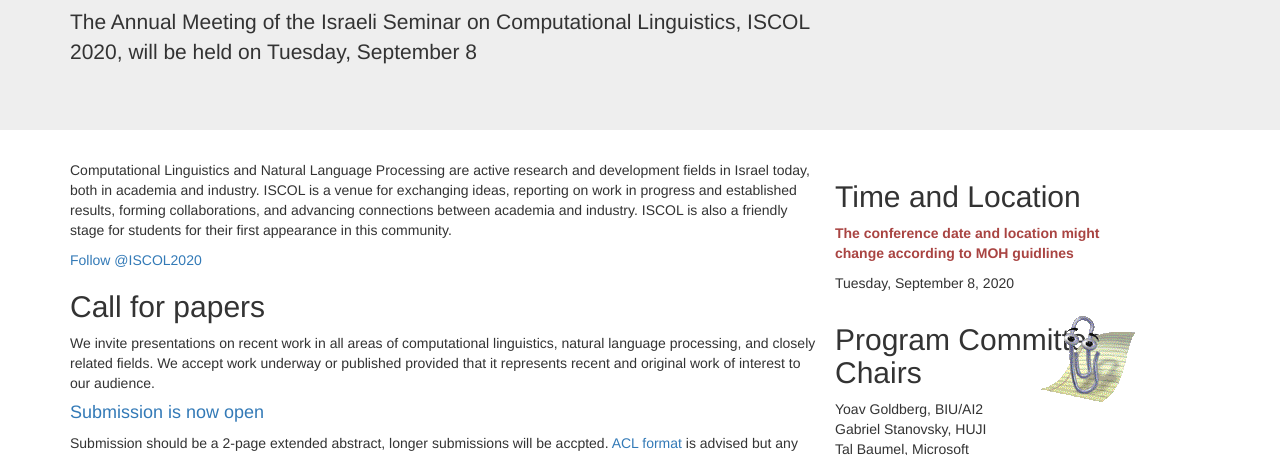
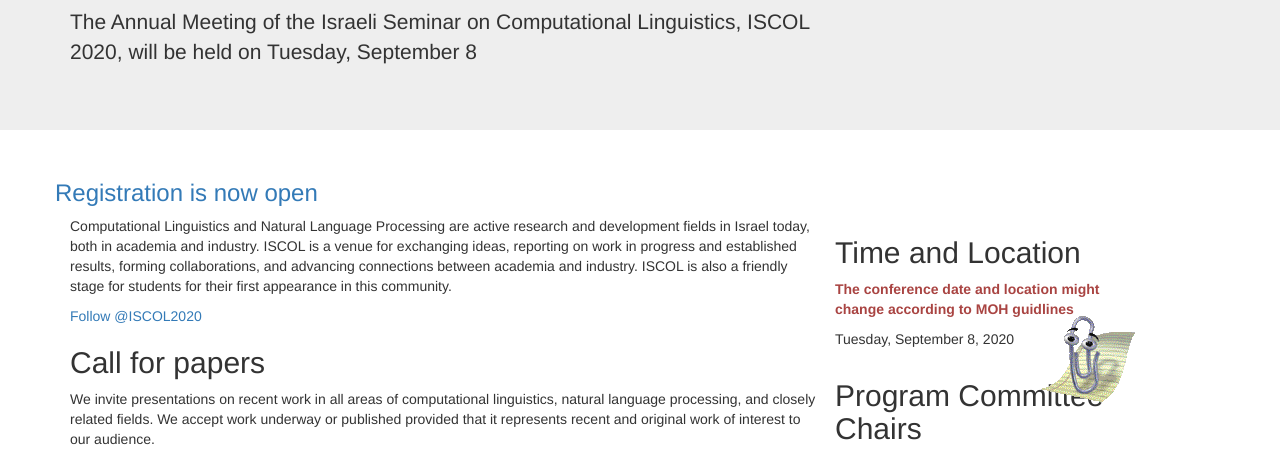
Before and after one commit to ISCOL2020/ISCOL2020.github.io, a plain HTML site: page index.html in a window 1280 px wide. Shown: the part 329-784 px from the top of the page. Drawn offline with nearby package versions, Linux system fonts and the light colour scheme.

Commit message:
Update index.html

```diff
--- a/index.html
+++ b/index.html
@@ -68,6 +68,7 @@
 <div class="container">
 
     <div class="row">
+        <h3><a href="https://forms.office.com/Pages/ResponsePage.aspx?id=v4j5cvGGr0GRqy180BHbR85Qtfx6XjdLvme86lIZWa5UOVNNREVITTZTNkJGS0wySUdGWEFFQjBOUS4u"> Registration is now open</a></h3>
         <div class="col-md-8">
         	<p>Computational Linguistics and Natural Language Processing are active
         research and development fields in Israel today, both in academia and
```
